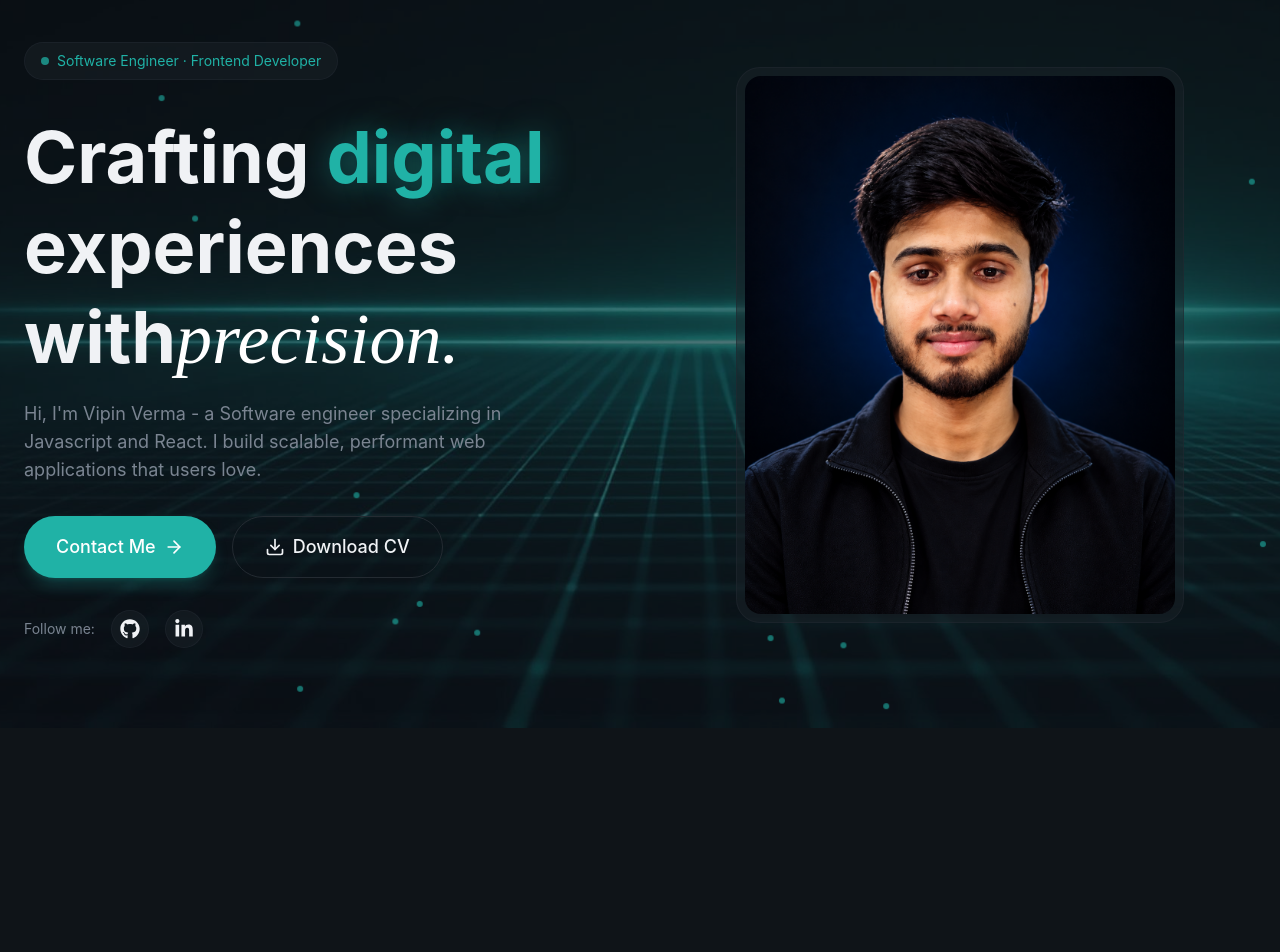
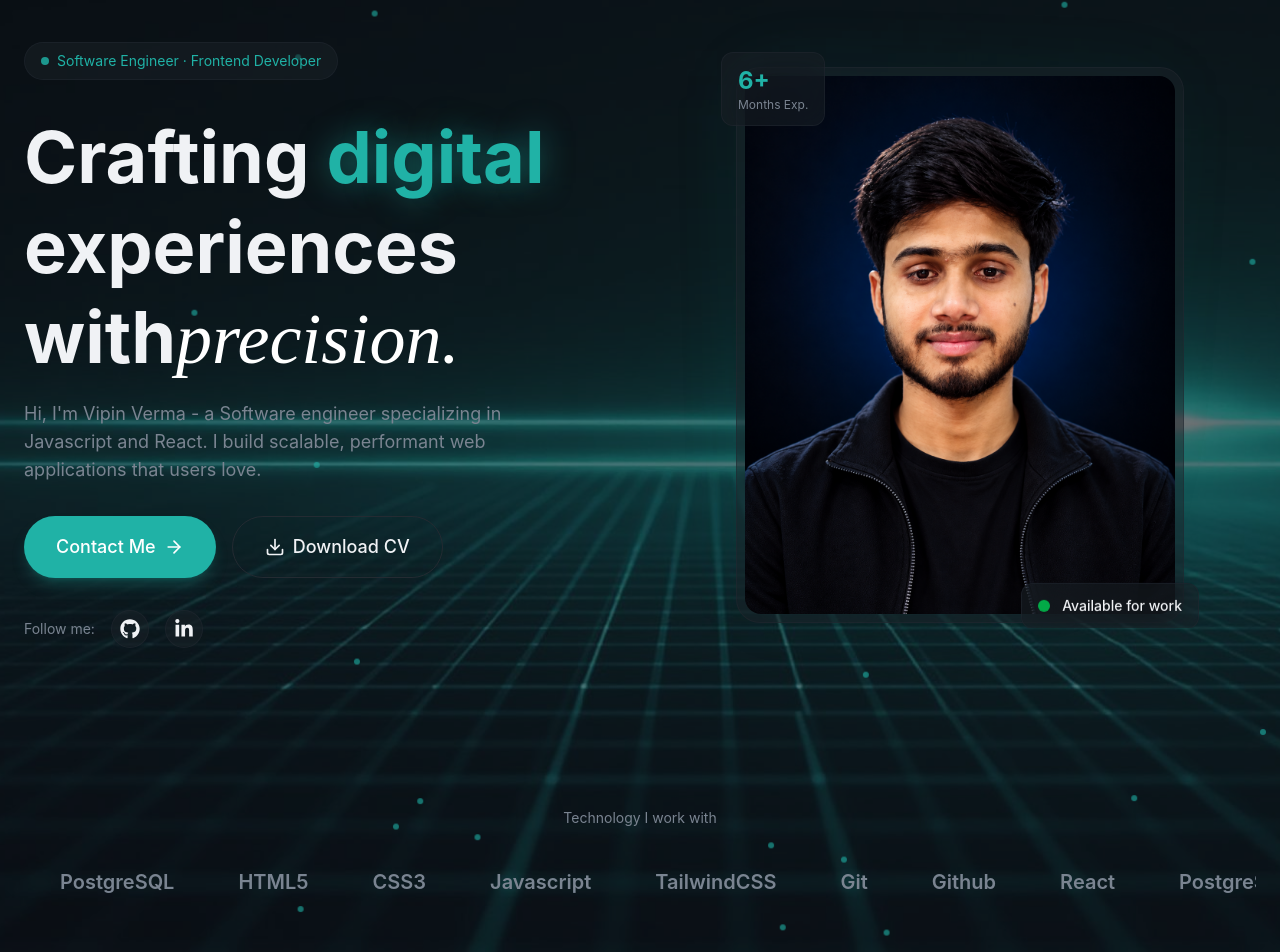
Before and after one commit to vipinverma-code/Portfolio-Website, a React (Vite) app: page / in a window 1280 px wide. Shown: the part 86-1038 px from the top of the page. Before the commit the page ends 814 px from the top, so only its background shows below. Built offline with nearby package versions, Linux system fonts and the light colour scheme.

Commit message:
changes done

```diff
--- a/src/index.css
+++ b/src/index.css
@@ -94,8 +94,34 @@ body {
       }
     }
 
+    @keyframes float {
+      0%,100% {
+        transform: translateY(0);
+      }
+      50% {
+        transform:translateY(-10px);
+      }
+    }
+
+    @keyframes marquee {
+      0% {
+        transform: translateX(0);
+      }
+      100%{
+        transform: translateX(-50%);
+      }
+    }
+
     .animate-fade-in{
       animation: fade-in 0.8s ease-out both;
+    }
+
+    .animate-float {
+      animation: float 4s ease-in-out infinite;
+    }
+
+    .animate-marquee {
+      animation: marquee 30s linear infinite;
     }
 
     .animation-delay-100{
--- a/src/sections/Hero.jsx
+++ b/src/sections/Hero.jsx
@@ -3,9 +3,20 @@ import { ArrowRight } from "lucide-react";
 import Button from "../components/Button";
 import { AnimatedBorderButton } from "../components/AnimatedBorderButton";
 import { FaGithub, FaLinkedinIn } from "react-icons/fa";
+
+const skills =[
+  "React",
+  "PostgreSQL",
+  "HTML5",
+  "CSS3",
+  "Javascript",
+  "TailwindCSS",
+  "Git",
+  "Github",
+]
 const Hero = () => {
   return (
-    <section className="relative min-h-screen flex items-center overflow-hidden">
+    <section className="relative min-h-screen flex-col items-center overflow-hidden">
       {/* Bg */}
       <div className="absolute inset-0 bg-gradient-to-b from-background/20 via-background/80 to-background">
         <img
@@ -16,7 +27,7 @@ const Hero = () => {
       </div>
 
       {/* Green Dots */}
-      <div className="absolute inset-0 overflow:hidden pointer-events-none">
+      <div className="absolute inset-0 overflow-hidden pointer-events-none">
         {[...Array(30)].map((_, i) => (
           <div
             key={i}
@@ -36,7 +47,7 @@ const Hero = () => {
       {/* Content */}
 
       <div className="container mx-auto px-6 pt-32 pb-20 relative z-10">
-        <div className="grid lg:grid-cols-2 gap-12 items-center">
+        <div className="grid grid-cols-1 lg:grid-cols-2 gap-10 lg:gap-12 items-center">
           {/* Left Column - Text Content */}
           <div className="space-y-8">
             <div className="animate-fade-in">
@@ -47,7 +58,7 @@ const Hero = () => {
             </div>
             {/* Headline */}
             <div className="space-y-4">
-              <h1 className="text-5xl md:text-6xl lg:text-7xl font-bold leading-tight animate-fade-in animation-delay-100">
+              <h1 className="text-4xl sm:text-5xl md:text-6xl lg:text-6xl xl:text-7xl font-bold leading-tight">
                 Crafting <span className="text-primary glow-text">digital</span>
                 <br />
                 experiences with
@@ -90,10 +101,51 @@ const Hero = () => {
           <div className="relative animate-fade-in animation-delay-300">
             {/* Profile Image */}
             <div className="relative max-w-md mx-auto">
+              <div className="absolute inset-0 rounded-3xl bg-gradient-to-br from-primary/10 blur-2xl animate-pulse" />
               <div className="relative glass rounded-3xl p-2 glow-border">
-              <img src="/profile-photo.png" alt="Vipin Verma" className="w-full aspect-[4/5] object-cover rounded-2xl"/>
+                <img
+                  src="/profile-photo.png"
+                  alt="Vipin Verma"
+                  className="w-full aspect-[4/5] object-cover rounded-2xl"
+                />
+
+                {/* Floating Badge*/}
+                <div className="absolute -bottom-4 -right-4 glass rounded-xl px-4 py-3 animate-float ">
+                  <div className="flex items-center gap-3">
+                    <div className="w-3 h-3 bg-green-500 rounded-full animate-pulse" />
+                    <span className="text-sm font-medium">
+                      Available for work
+                    </span>
                   </div>
                 </div>
+
+                {/* Stats Badge  */}
+                <div className="absolute -top-4 -left-4 glass rounded-xl px-4 py-3 animate-flow animation-delay-500 ">
+                  <div className="text-2xl font-bold text-primary">6+</div>
+                  <div className="text-xs text-muted-foreground">
+                    Months Exp.
+                  </div>
+                </div>
+              </div>
+            </div>
+          </div>
+        </div>
+      </div>
+
+      {/* Skills Section */}
+      <div className="w-full max-w-7xl mx-auto px-6 mt-20 pb-12 animate-fade-in animation-delay-600">
+        <p className="text-sm text-muted-foreground mb-6 text-center">
+          Technology I work with
+        </p>
+        <div className="relative overflow-hidden">
+          <div className="flex animate-marquee">
+            {[...skills, ...skills].map((skill, idx) => (
+              <div key={idx} className="flex-shrink-0 px-8 py-4">
+                <span className="text-xl font-semibold text-muted-foreground transition-colors">
+                  {skill}
+                </span>
+              </div>
+            ))}
           </div>
         </div>
       </div>
```
Lines whose indentation alone changed are shown as unchanged.
